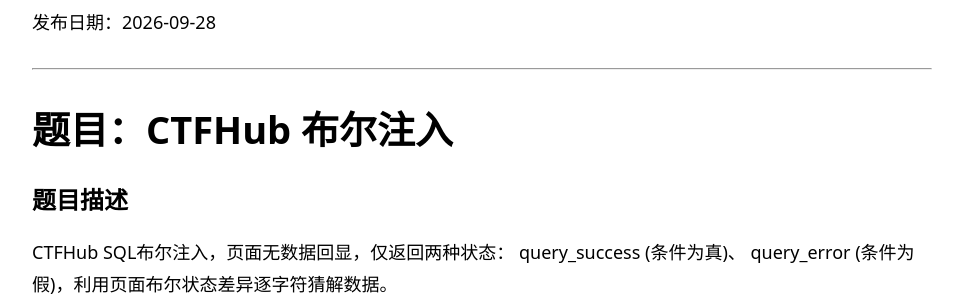
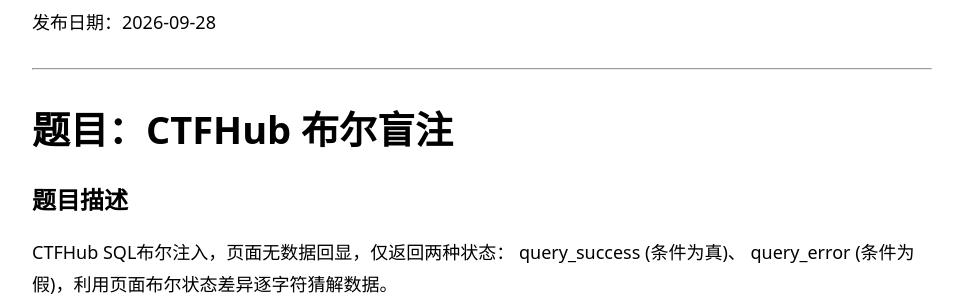
Before and after one commit to gysbfff/gysbfff.github.io, a Jekyll site: the page built from _posts/2026-09-28-ctfhub-bool.md, in a window 1280 px wide. Shown: the part 124-424 px from the top of the page, without its empty margins (158-1121 px from the left). Built offline with Jekyll 4.4.1, drawn with Linux system fonts in a browser that asks for light colours; our own code applies the rules of GitHub Pages for plain Markdown files.

Commit message:
Change title to 'CTFHub 布尔盲注'
Updated title to reflect the correct terminology for the injection type.

```diff
--- a/_posts/2026-09-28-ctfhub-bool.md
+++ b/_posts/2026-09-28-ctfhub-bool.md
@@ -4,7 +4,7 @@
 categories: CTFHub Web
 tags: CTFHub Web SQL注入 布尔盲注
 ---
-# 题目：CTFHub 布尔注入
+# 题目：CTFHub 布尔盲注
 
 ## 题目描述
 CTFHub SQL布尔注入，页面无数据回显，仅返回两种状态： query_success (条件为真)、 query_error (条件为假)，利用页面布尔状态差异逐字符猜解数据。
```
